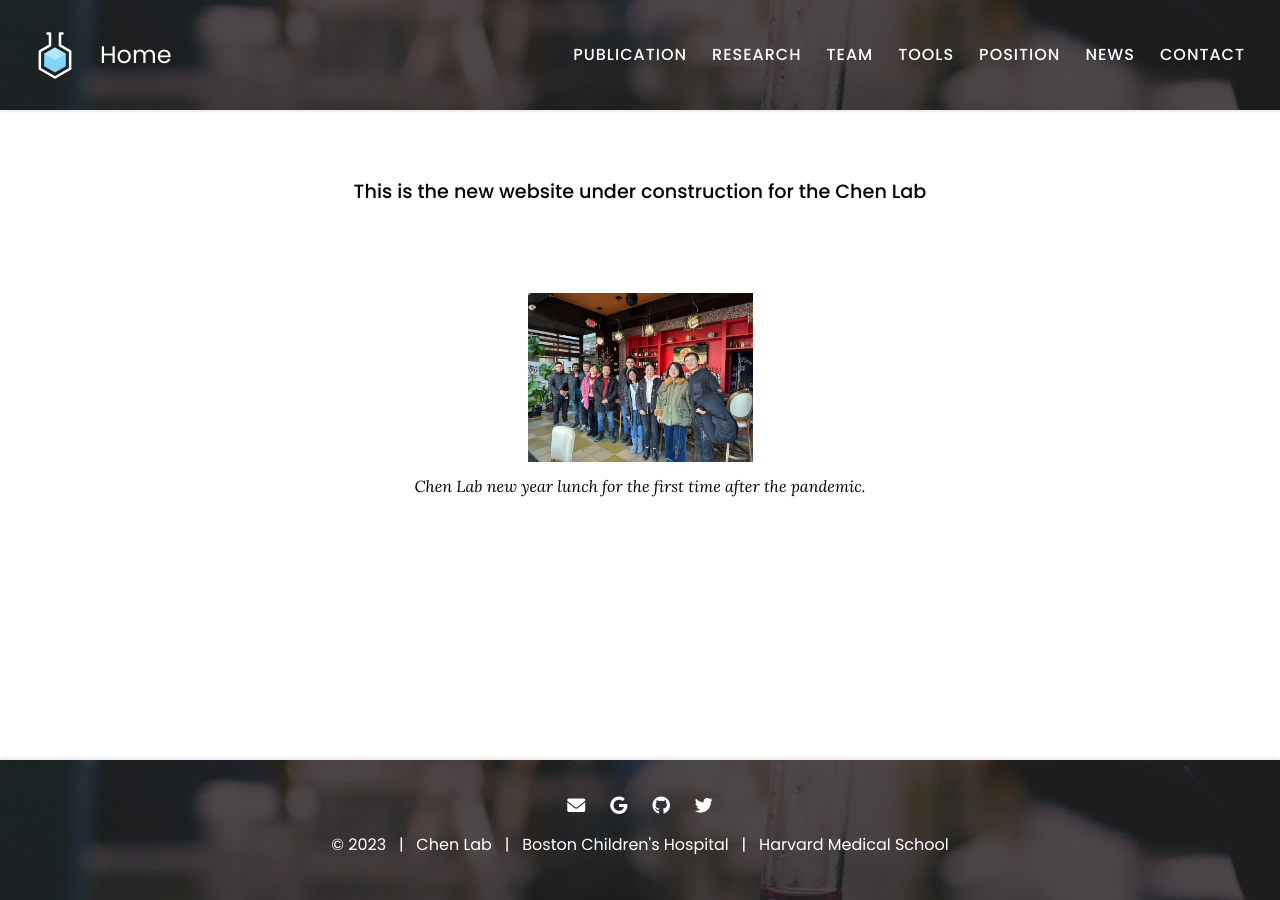
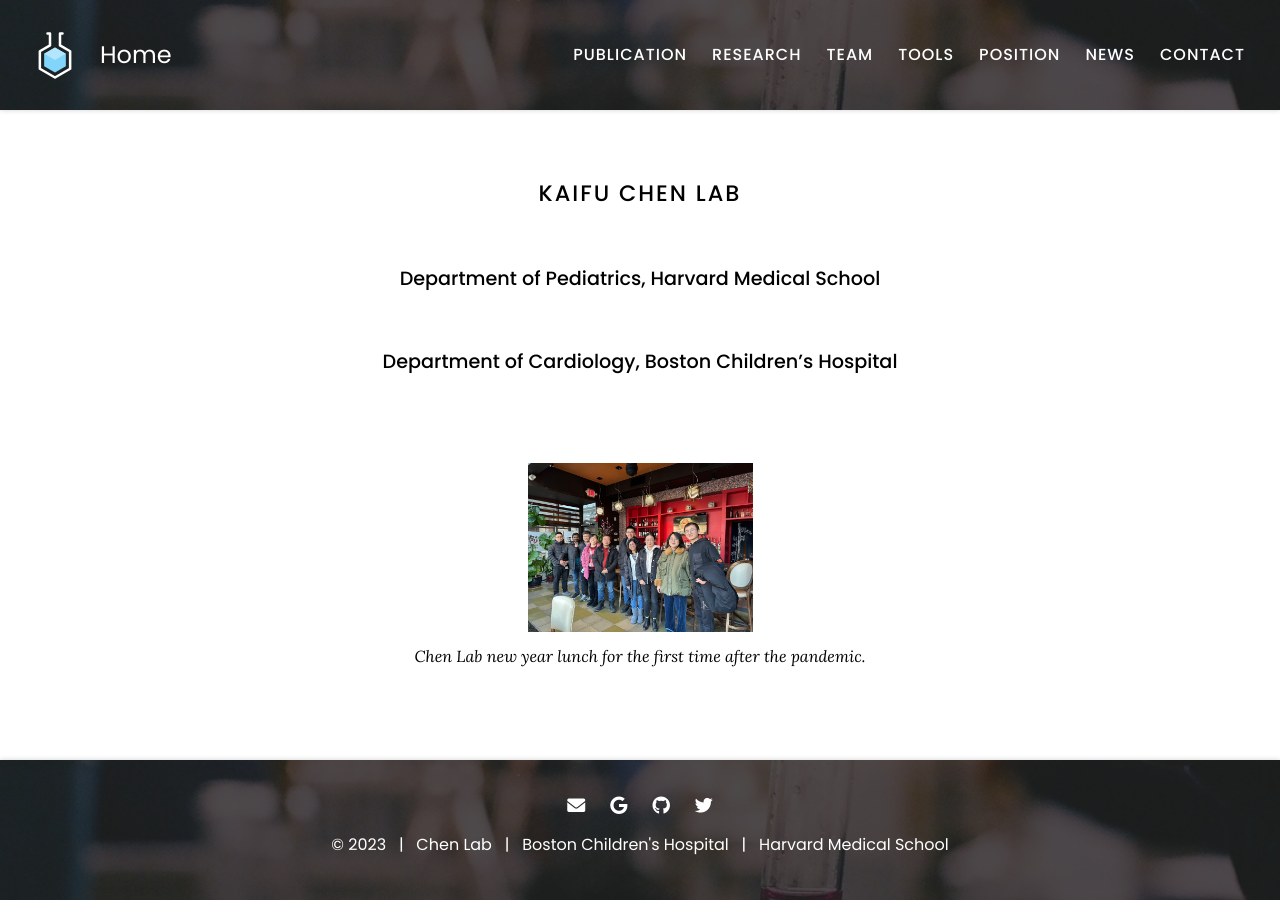
Before and after one commit to kaifuchenlab/kaifuchenlab.github.io, a Jekyll site: the page built from index.md, in a window 1280 px wide. Built offline with Jekyll 4.4.1, drawn with Linux system fonts in a browser that asks for light colours.

Commit message:
Update index.md

```diff
--- a/index.md
+++ b/index.md
@@ -2,7 +2,9 @@
 title: Home
 ---
 
-### This is the new website under construction for the Chen Lab
+# Kaifu Chen Lab
+### Department of Pediatrics, Harvard Medical School
+### Department of Cardiology, Boston Children's Hospital
 
 
 {%
```
